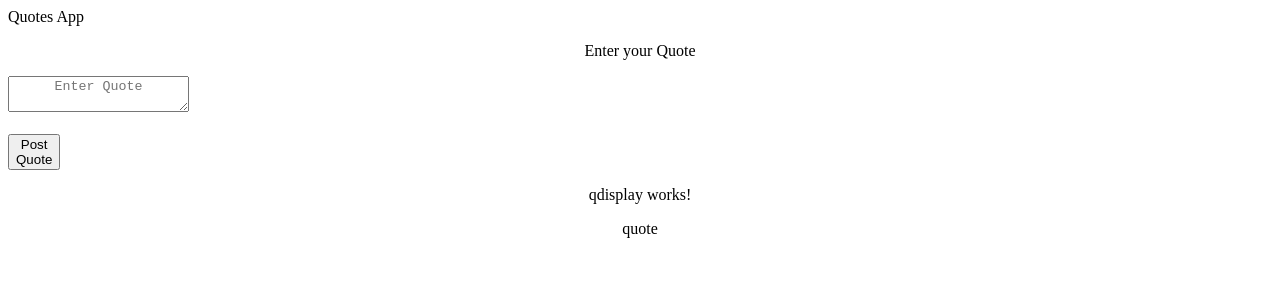
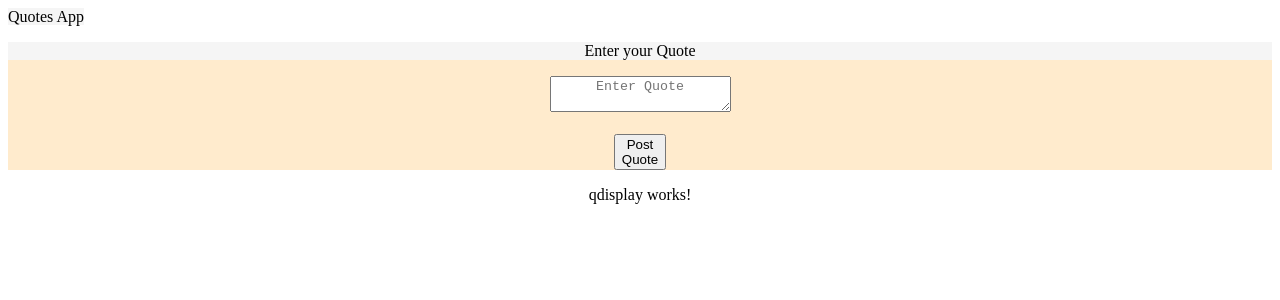
Before and after one commit to Alexanderoke/Quotesip, an Angular app: page / in a window 1280 px wide. Shown: the top 300 px of the page. Built offline with nearby package versions, Linux system fonts and the light colour scheme.

Commit message:
form componet styled

```diff
--- a/src/app/app.component.css
+++ b/src/app/app.component.css
@@ -1,3 +1,4 @@
 *{
   text-align: center;
+  background-color: whitesmoke;
 }
--- a/src/app/form/form.component.css
+++ b/src/app/form/form.component.css
@@ -1,3 +1,10 @@
+.form{
+  background-color: blanchedalmond;
+}
+.qhead{
+  background-color: whitesmoke;
+
+}
 #quote{
   text-align: center;
 
--- a/src/app/form/form.component.html
+++ b/src/app/form/form.component.html
@@ -1,3 +1,7 @@
+<div class="form" >
+  <div class="qhead" >
 <p>Enter your Quote</p>
-<textarea id="quote" placeholder="Enter Quote" value="" ></textarea><br><br>
+</div>
+<textarea id="quote" placeholder="Enter Quote" value=""></textarea><br><br>
 <button (click)="onClick" >Post <br>Quote</button>
+</div>
--- a/src/app/form/form.component.ts
+++ b/src/app/form/form.component.ts
@@ -7,13 +7,15 @@ import { Component, OnInit } from '@angular/core';
 })
 export class FormComponent implements OnInit {
   public date= new Date()
+  input="#quote"
 
   constructor() { }
 
   ngOnInit(): void {
   }
   onClick(){
-    alert()
+     document.getElementById("quote")! as HTMLElement;
+
   }
 
 }
--- a/src/app/qdisplay/qdisplay.component.html
+++ b/src/app/qdisplay/qdisplay.component.html
@@ -1,4 +1,5 @@
 <p>qdisplay works!</p>
 <div>
-  <p>{{quote}}</p>
+  <div></div>
+  <p>{{input}}</p>
 </div>
--- a/src/app/qdisplay/qdisplay.component.ts
+++ b/src/app/qdisplay/qdisplay.component.ts
@@ -6,11 +6,13 @@ import { Component, OnInit } from '@angular/core';
   styleUrls: ['./qdisplay.component.css']
 })
 export class QdisplayComponent implements OnInit {
-  public quote="quote"
+ input= document.getElementById("quote")!as HTMLElement;
+
 
   constructor() { }
 
   ngOnInit(): void {
   }
 
+
 }
```
